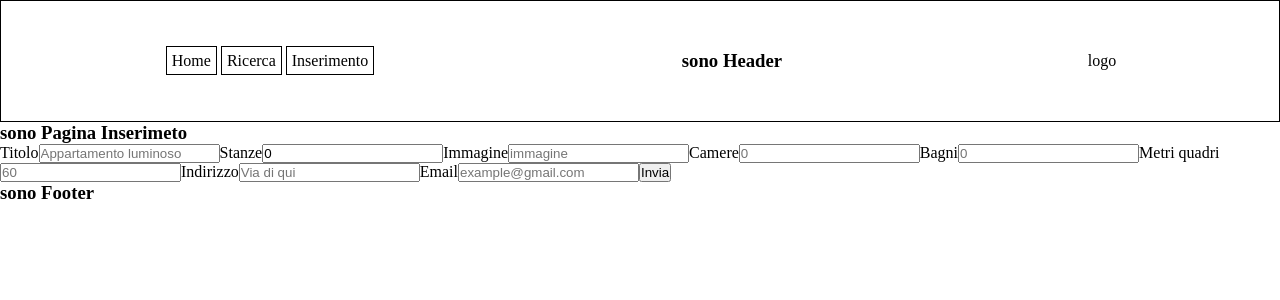
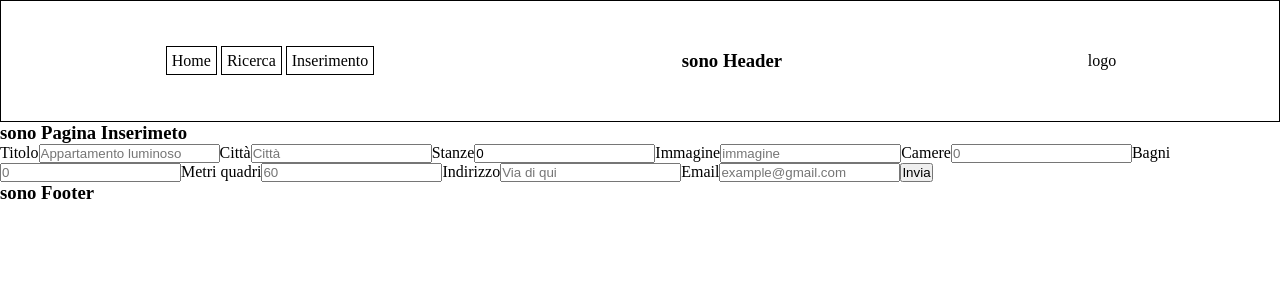
Before and after one commit to MarcoMechini/BoolBnB, a React (Vite) app: page /Inserimento in a window 1280 px wide. Shown: the top 300 px of the page. Built offline with nearby package versions, Linux system fonts and the light colour scheme; no server answers.

Commit message:
feat: aggiunto file .env e aggiunto campo di inserimento (city)

```diff
--- a/src/pages/PaginaInserimento.jsx
+++ b/src/pages/PaginaInserimento.jsx
@@ -1,8 +1,11 @@
 import axios from "axios"
 import { useState } from "react"
 
+const apiUrl = import.meta.env.VITE_API_URL
+
 const initialFormData = {
     title: "",
+    city: "",
     rooms: 0,
     url_img: "",
     bedrooms: "",
@@ -27,7 +30,7 @@ function PaginaInserimento() {
         // aggiunere chiamata api post e passagli il form data
         console.log(formData);
 
-        axios.post('/boolbnb', formData)
+        axios.post(`${apiUrl}/boolbnb`, formData)
             .then(resp => {
                 setFormData(initialFormData)
                 console.log('immobile salvato');
@@ -35,6 +38,8 @@ function PaginaInserimento() {
             ).catch(err => {
                 console.log(err);
             })
+
+        // axios.get
 
     }
 
@@ -44,16 +49,18 @@ function PaginaInserimento() {
             <form>
                 <label htmlFor="title">Titolo</label>
                 <input type="text" onChange={handleInputChange} value={formData.title} name="title" id="title" placeholder="Appartamento luminoso" />
+                <label htmlFor="city">Città</label>
+                <input type="text" onChange={handleInputChange} value={formData.city} name="city" id="city" placeholder="Città" />
                 <label htmlFor="rooms">Stanze</label>
-                <input type="text" onChange={handleInputChange} value={formData.rooms} name="rooms" id="rooms" placeholder="0" />
+                <input type="number" onChange={handleInputChange} value={formData.rooms} name="rooms" id="rooms" placeholder="0" />
                 <label htmlFor="url_img">Immagine</label>
                 <input type="text" onChange={handleInputChange} value={formData.url_img} name="url_img" id="url_img" placeholder="immagine" />
                 <label htmlFor="bedrooms">Camere</label>
-                <input type="text" onChange={handleInputChange} value={formData.bedrooms} name="bedrooms" id="bedrooms" placeholder="0" />
+                <input type="number" onChange={handleInputChange} value={formData.bedrooms} name="bedrooms" id="bedrooms" placeholder="0" />
                 <label htmlFor="bathrooms">Bagni</label>
-                <input type="text" onChange={handleInputChange} value={formData.bathrooms} name="bathrooms" id="bathrooms" placeholder="0" />
+                <input type="number" onChange={handleInputChange} value={formData.bathrooms} name="bathrooms" id="bathrooms" placeholder="0" />
                 <label htmlFor="square_meters">Metri quadri</label>
-                <input type="text" onChange={handleInputChange} value={formData.square_meters} name="square_meters" id="square_meters" placeholder="60" />
+                <input type="number" onChange={handleInputChange} value={formData.square_meters} name="square_meters" id="square_meters" placeholder="60" />
                 <label htmlFor="address">Indirizzo</label>
                 <input type="text" onChange={handleInputChange} value={formData.address} name="address" id="address" placeholder="Via di qui" />
                 <label htmlFor="email">Email</label>
```
Also changed, not shown: 1 other file (tests, documents, lock files or other folders).
